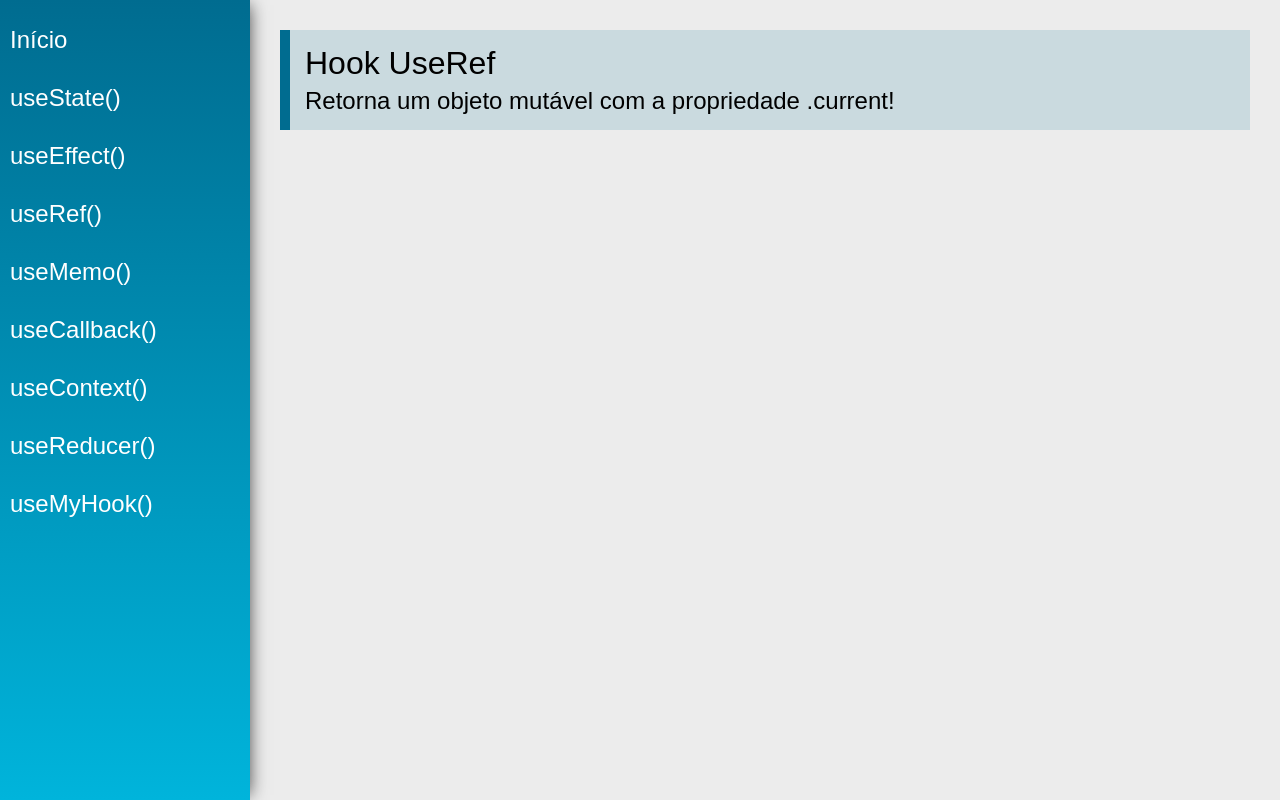
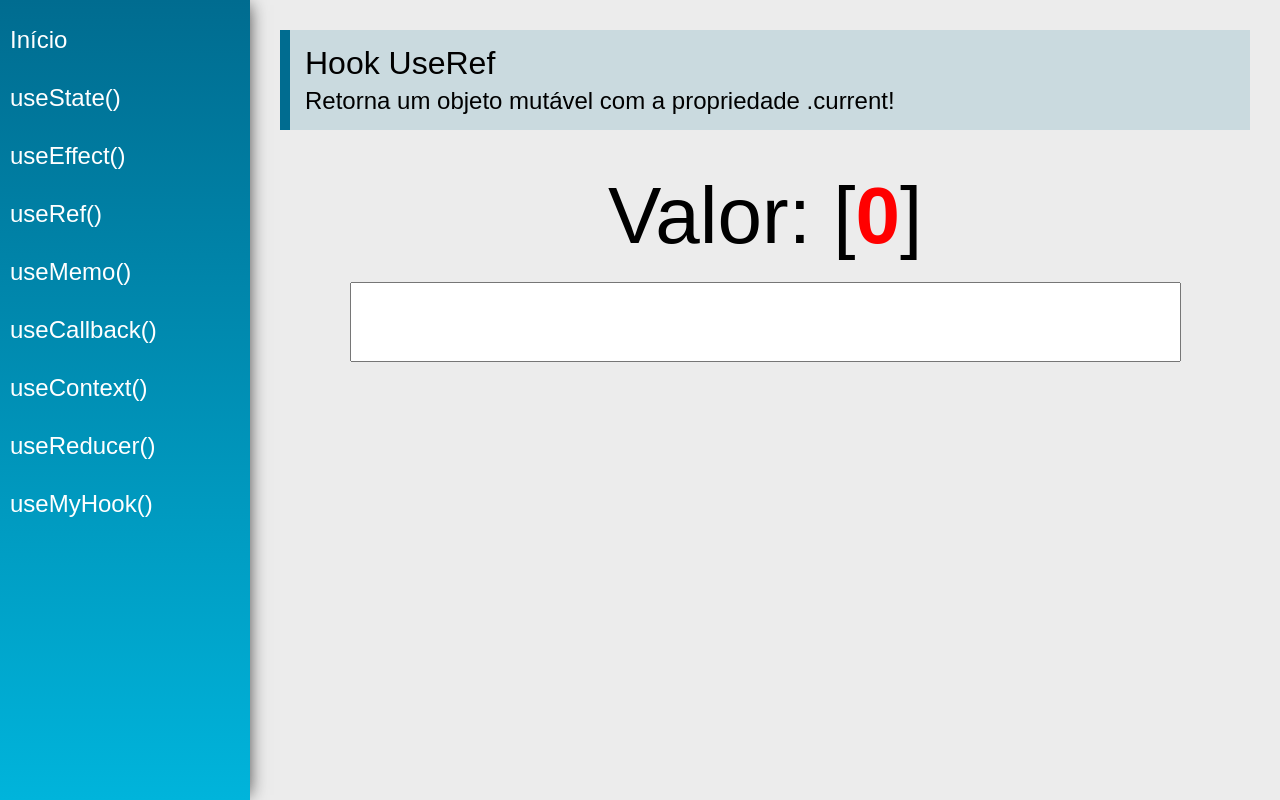
Before and after one commit to assisdefrancisco/hooks-react, a React (Create React App) app: page /useRef in a window 1280 px wide. Built offline with nearby package versions, Linux system fonts and the light colour scheme.

Commit message:
trabalhando com useRef

```diff
--- a/src/views/examples/UseRef.jsx
+++ b/src/views/examples/UseRef.jsx
@@ -1,13 +1,33 @@
-import React from 'react'
+import React, { useEffect, useRef, useState } from 'react'
 import PageTitle from '../../components/layout/PageTitle'
 
 const UseRef = (props) => {
+    const [valor1, setValor1] = useState('');
+    const count = useRef(0);
+
+    useEffect(() => {
+        count.current = count.current + 1
+    }, [valor1])
+
     return (
         <div className="UseRef">
             <PageTitle
                 title="Hook UseRef"
                 subtitle="Retorna um objeto mutável com a propriedade .current!"
             />
+
+            <div className="center">
+                <div>
+                    <span className="text">Valor: </span>
+                    <span className="text">{valor1} [</span>
+                    <span className="text red">{count.current}</span>
+                    <span className="text">]</span>
+                </div>
+                <input type="text" className="input"
+                    value={valor1}
+                    onChange={e => setValor1(e.target.value)}
+                />
+            </div>
         </div>
     )
 }
```
Also changed, not shown: 1 other file (tests, documents, lock files or other folders).
